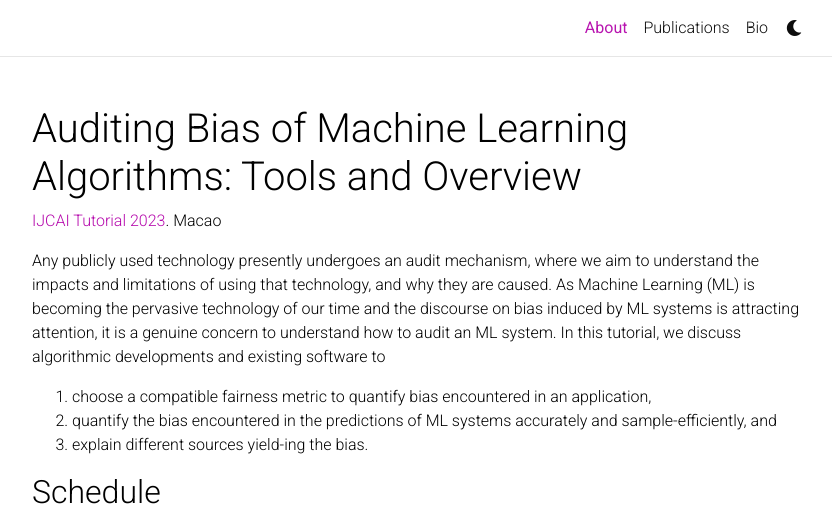
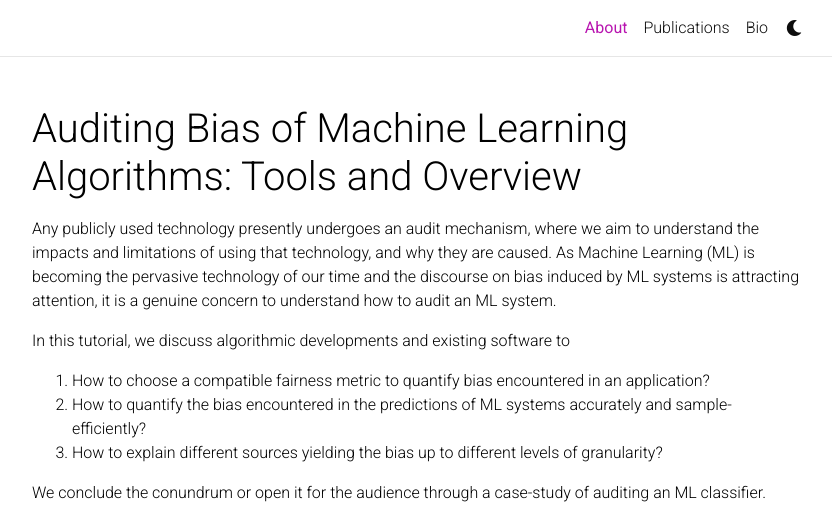
Before and after one commit to bishwamittra/fairness_auditing, a Jekyll site: the page built from _pages/about.md, in a window 1280 px wide and 1279 px high. Shown: the top 526 px of the window, without its empty margins (223-1055 px from the left). Built offline with Jekyll 4.4.1, drawn with Linux system fonts in a browser that asks for light colours; comment, search, counter and statistics services are not loaded; a style sheet for code colours, icons or effects is not loaded; some of the changed text lies outside the part shown.

Commit message:
changes to first page

```diff
--- a/_pages/about.md
+++ b/_pages/about.md
@@ -2,7 +2,7 @@
 layout: about
 title: About
 permalink: /
-subtitle: <a href='#'>IJCAI Tutorial 2023</a>. Macao
+suititle: <a href='https://ijcai-23.org/'>IJCAI 2023, Macao</a>
 
 # profile:
 #   align: right
@@ -14,15 +14,43 @@
 #     <p>Your City, State 12345</p>
 
 news: true  # includes a list of news items
-latest_posts: true  # includes a list of the newest posts
+latest_posts: false  # includes a list of the newest posts
 selected_papers: false # includes a list of papers marked as "selected={true}"
 social: true  # includes social icons at the bottom of the page
 
 
 ---
 
-Any publicly used technology presently undergoes an audit mechanism, where we aim to understand the impacts and limitations of using that technology, and why they are caused. As Machine Learning (ML) is becoming the pervasive technology of our time and the discourse on bias induced by ML systems is attracting attention, it is a genuine concern to understand how to audit an ML system. In this tutorial, we discuss algorithmic developments and existing software to
+Any publicly used technology presently undergoes an audit mechanism, where we aim to understand the impacts and limitations of using that technology, and why they are caused. As Machine Learning (ML) is becoming the pervasive technology of our time and the discourse on bias induced by ML systems is attracting attention, it is a genuine concern to understand how to audit an ML system.
 
-1. choose a compatible fairness metric to quantify bias encountered in an application,
-2.  quantify the bias encountered in the predictions of ML systems accurately and sample-efficiently, and
-3.  explain different sources yield-ing the bias.
+In this tutorial, we discuss algorithmic developments and existing software to
+
+1. How to choose a compatible fairness metric to quantify bias encountered in an application?
+2. How to quantify the bias encountered in the predictions of ML systems accurately and sample-efficiently?
+3. How to explain different sources yielding the bias up to different levels of granularity?
+
+We conclude the conundrum or open it for the audience through a case-study of auditing an ML classifier.
+
+# Speakers
+
+<div class="container" style="margin-bottom:1cm;">
+  <div class="row">
+<div class="col-sm-6 col-md-3">
+<img alt="image" width="140px" src="assets/img/bg.jpg" class="img-responsive" align="center">
+</div>
+    <div class="col-sm-6 col-md-9">
+<a href='https://bishwamittra.github.io'>Bishwamittra Ghosh</a> is a PhD candidate in School of Computing, National University of Singapore. His research interest is on fairness and interpretability in machine learning. He applies automated reasoning, formal methods, and statistics to improve fairness and interpretability in machine learning. His research has thrived through multiple collaborations and internships in industry and academia.
+    </div>
+  </div>
+</div>
+
+<div class="container"  style="margin-bottom:1cm;">
+  <div class="row">
+<div class="col-sm-6 col-md-3">
+<img alt="image" width="140px" src="assets/img/db.jpg" class="img-responsive" align="center">
+</div>
+    <div class="col-sm-6 col-md-9">
+<a href='https://debabrota-basu.github.io'>Debabrota Basu</a> is a researcher (equivalent of Assoc. Prof.) in the Scool team (previously Sequel) of Inria at Université de Lille and CNRS, France. His research interest is developing algorithms and analysis to build theoretically-grounded responsible AI systems. Specially, he studies how to develop robust, private, fair, and explainable algorithms for online learning, bandits, and reinforcement learning problems. He is also interested in developing the statistical theory behind sample-efficiently and consitently auditing ML systems.
+    </div>
+  </div>
+</div>
```
